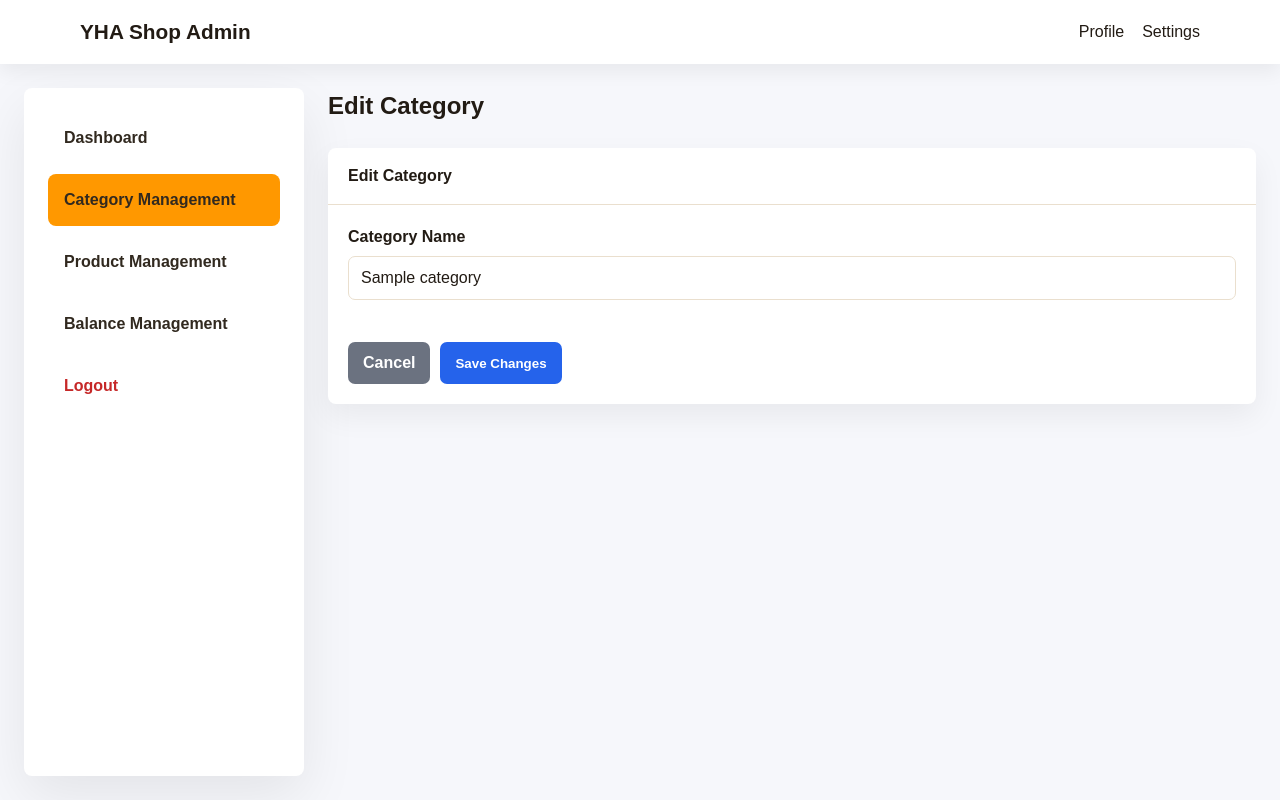
After one commit to yhacomputer-yit/yhashop_dj_record_vd, a Django app: page /admin-category/1/edit/ in a window 1280 px wide. The commit adds this page. Run offline with Django 5.2, Linux system fonts and the light colour scheme; tables that the repository leaves empty hold one stand-in row (values such as "Sample post").

Commit message:
add category edit assignmet add in this

```diff
--- a/product/templates/category/admin-categories.html
+++ b/product/templates/category/admin-categories.html
@@ -54,7 +54,7 @@
                 <td>{{ category.created_at|date:"Y-m-d H:i" }}</td>
                 <td>{{ category.updated_at|date:"Y-m-d H:i" }}</td>
                 <td>
-                  <a class="btn btn-outline btn-sm" href="{% url 'admin_category_form' %}">Edit</a>
+                  <a class="btn btn-outline btn-sm" href="{% url 'admin-category-edit' category.id %}">Edit</a>
                   <a class="btn btn-outline-danger btn-sm" href="{% url 'admin-category-delete' category.id %}">Delete</a>
                 </td>
               </tr>
--- /dev/null
+++ b/product/templates/category/admin-category-edit.html
@@ -0,0 +1,51 @@
+{% load static %}
+<!doctype html>
+<html lang="en">
+<head>
+  <meta charset="utf-8">
+  <meta name="viewport" content="width=device-width, initial-scale=1">
+  <title>Admin | Edit Category</title>
+  <link rel="stylesheet" href="{% static 'css/styles.css' %}">
+</head>
+<body class="admin-body">
+  <header class="admin-nav">
+    <div class="container admin-nav-inner">
+      <a class="brand" href="{% url 'admin_products' %}">YHA Shop Admin</a>
+      <nav class="admin-links">
+        <a href="#">Profile</a>
+        <a href="#">Settings</a>
+      </nav>
+    </div>
+  </header>
+
+  <main class="admin-layout">
+    <aside class="sidebar">
+      <a class="side-link" href="{% url 'home' %}">Dashboard</a>
+      <a class="side-link active" href="{% url 'admin_categories' %}">Category Management</a>
+      <a class="side-link" href="{% url 'admin_products' %}">Product Management</a>
+      <a class="side-link" href="{% url 'admin_balance' %}">Balance Management</a>
+      <a class="side-link danger" href="#">Logout</a>
+    </aside>
+
+    <section class="admin-main">
+      <h1>Edit Category</h1>
+      <div class="panel">
+        <div class="panel-head">Edit Category</div>
+        <div class="panel-body">
+          <form class="form-grid" method="post">
+            {% csrf_token %}
+            <div class="field-full">
+              <label class="form-label" for="category-name">Category Name</label>
+              <input class="input" id="category-name" type="text" placeholder="Category Name" value="{{ category.name }}" name="name">
+            </div>
+            <div class="field-full actions">
+              <a class="btn btn-muted" href="{% url 'admin_categories' %}">Cancel</a>
+              <button class="btn btn-blue" type="submit">Save Changes</button>
+            </div>
+          </form>
+        </div>
+      </div>
+    </section>
+  </main>
+</body>
+</html>
--- a/product/views.py
+++ b/product/views.py
@@ -43,5 +43,16 @@ def category_delete(request, id):
     return render(request, "category/admin-category-delete.html", {"categories":
 category})
 
+def category_edit(request, id):
+    category = get_object_or_404(Category, id=id)
+    if request.method == "POST":
+        name = request.POST.get("name")
+        if name:
+            category.name = name
+            category.save()
+            messages.success(request, "Category updated successfully!")
+            return redirect("admin_categories")
+    return render(request, "category/admin-category-edit.html", {"category": category})
+
 def admin_balance(request):
     return render(request, "balance/admin-balance.html")
--- a/yhashop/urls.py
+++ b/yhashop/urls.py
@@ -28,6 +28,7 @@ urlpatterns = [
     path('admin-product-form/', views.admin_product_form, name='admin_product_form'),
     path('admin-categories/', views.admin_categories, name='admin_categories'),
     path('admin-category-form/', views.admin_category_form, name='admin_category_form'),
+    path('admin-category/<int:id>/edit/', views.category_edit, name='admin-category-edit'),
     path('admin-category/<int:id>/delete/', views.category_delete, name='admin-category-delete'),
     path('admin-balance/', views.admin_balance, name='admin_balance'),
 ]
```
